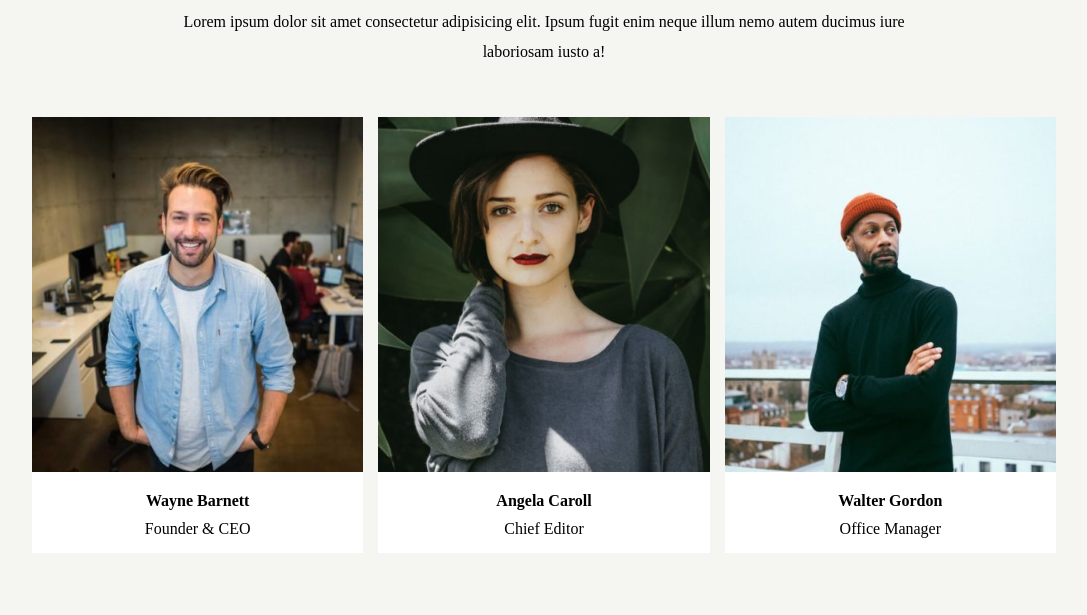
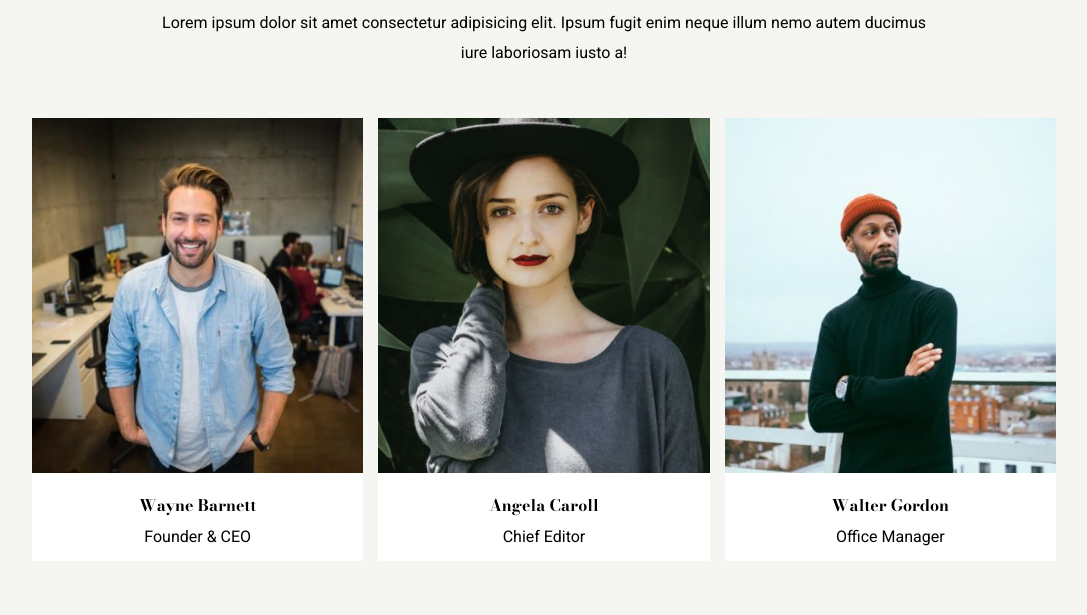
Before and after one commit to MatteoSanson/js-our-team, a plain HTML site: page index.html in a window 1280 px wide. Shown: the part 120-735 px from the top of the page, without its empty margins (96-1183 px from the left). Drawn offline with nearby package versions, Linux system fonts and the light colour scheme.

Commit message:
feat: style

```diff
--- a/index.html
+++ b/index.html
@@ -5,6 +5,12 @@
     <meta http-equiv="X-UA-Compatible" content="IE=edge">
     <meta name="viewport" content="width=device-width, initial-scale=1.0">
     <title>Our Team</title>
+    <link rel="preconnect" href="https://fonts.googleapis.com">
+    <link rel="preconnect" href="https://fonts.gstatic.com" crossorigin>
+    <link href="https://fonts.googleapis.com/css2?family=Roboto:wght@400;700&display=swap" rel="stylesheet">
+    <link rel="preconnect" href="https://fonts.googleapis.com">
+    <link rel="preconnect" href="https://fonts.gstatic.com" crossorigin>
+    <link href="https://fonts.googleapis.com/css2?family=Bodoni+Moda:opsz,wght@6..96,400;6..96,700&display=swap" rel="stylesheet">
     <link rel="stylesheet" href="style.css">
 </head>
 <body>
--- a/style.css
+++ b/style.css
@@ -6,6 +6,7 @@
 
 body {
     background-color: #f5f5f1;
+    font-family: 'Roboto', sans-serif;
 }
 
 header, main {
@@ -49,6 +50,7 @@ main {
 
 h4.nome {
     padding: 1.25rem 0 .625rem 0;
+    font-family: 'Bodoni Moda', serif;
 }
 
 p.ruolo {
```
